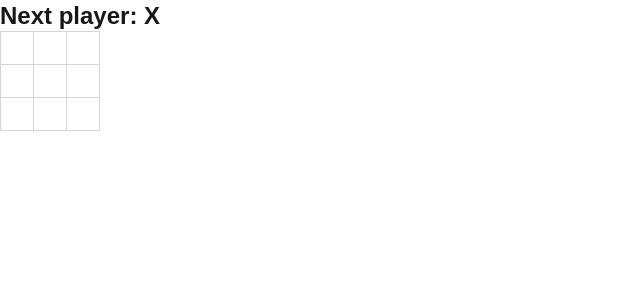
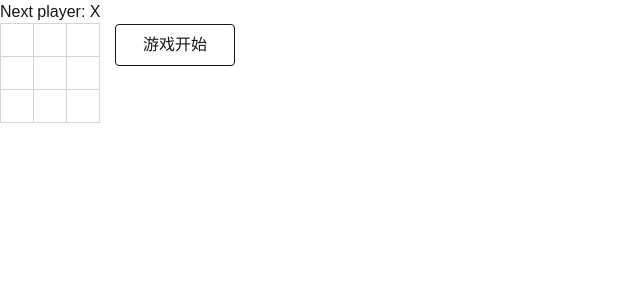
Before and after one commit to hankeyyh/tic-tac-toe, a Next.js app: page / in a window 1280 px wide. Shown: the top 300 px of the page, without its empty margins (0-640 px from the left). Built offline with nearby package versions, Linux system fonts and the light colour scheme.

Commit message:
feat: game complete!

```diff
--- a/app/game.tsx
+++ b/app/game.tsx
@@ -1,12 +1,92 @@
 'use client'
 
-import { useState } from "react";
+import Board from "@/component/board";
+import { useState, useEffect } from "react";
 
 export default function Game() {
-    const [history, setHistory] = useState<number[]>(Array(9).fill(null))
-    const [currentMove, setCurrentMove] = useState<number>(0)
+    const [history, setHistory] = useState<(string | null)[][]>([Array(9).fill(null)]);
+    const [currentMove, setCurrentMove] = useState<number>(0);
+    const currentSquares = history[currentMove];
+
+    const winner = calculateWinner(currentSquares);
+    const banner = winner ? "Winner: " + winner : xIsNext() ? "Next player: X" : "Next player: O";
+
+    function xIsNext() {
+        return currentMove % 2 === 0;
+    }
+
+    function handlePlay(nextSquares: (string | null)[]) {
+        const nextHistory = [...history.slice(0, currentMove + 1), nextSquares];
+        setHistory(nextHistory);
+        setCurrentMove(currentMove + 1);
+    }
+
+    function jumpTo(nextMove: number) {
+        setCurrentMove(nextMove);
+    }
 
     return (
-        <></>
+        <div className="">
+            <div>
+                {banner}
+            </div>
+            <div className="flex flex-row gap-4">
+                <div className="flex flex-col">
+                    <Board
+                        currentSquares={currentSquares}
+                        gameEnded={winner !== null}
+                        xIsNext={xIsNext()}
+                        onPlay={handlePlay}
+                    />
+                </div>
+                <div className="flex flex-col">
+                    {Array.from({length: currentMove + 1}, (_, i) => (
+                        <button key={i} className="p-2 border rounded w-30" onClick={() => jumpTo(i)}>
+                            {i === 0 ? "游戏开始" : `跳转到第 ${i} 步`}
+                        </button>
+                    ))}
+                </div>
+            </div>
+        </div>
     );
 }
+
+function calculateWinner(squares: (string | null)[]) {
+    const lines = [
+        [0, 1, 2],
+        [3, 4, 5],
+        [6, 7, 8],
+    ];
+    const columns = [
+        [0, 3, 6],
+        [1, 4, 7],
+        [2, 5, 8],
+    ];
+    const diagonals = [
+        [0, 4, 8],
+        [2, 4, 6],
+    ];
+
+    // 当横，竖，斜有3个相同的值，则返回该值
+    for (let i = 0; i < lines.length; i++) {
+        const [a, b, c] = lines[i];
+        if (squares[a] && squares[a] === squares[b] && squares[a] === squares[c]) {
+            return squares[a];
+        }
+    }
+
+    for (let i = 0; i < columns.length; i++) {
+        const [a, b, c] = columns[i];
+        if (squares[a] && squares[a] === squares[b] && squares[a] === squares[c]) {
+            return squares[a];
+        }
+    }
+
+    for (let i = 0; i < diagonals.length; i++) {
+        const [a, b, c] = diagonals[i];
+        if (squares[a] && squares[a] === squares[b] && squares[a] === squares[c]) {
+            return squares[a];
+        }
+    }
+    return null;
+}
--- a/app/page.tsx
+++ b/app/page.tsx
@@ -1,4 +1,4 @@
-import Board from "@/component/board";
+import Game from "./game";
 
 export default function Home() {
 
@@ -7,7 +7,7 @@ export default function Home() {
 
   return (
     <div>
-      <Board />
+      <Game />
     </div>
   );
 }
--- a/component/board/index.tsx
+++ b/component/board/index.tsx
@@ -1,87 +1,46 @@
 'use client'
 
-import { useState } from "react";
 import Square from "../square";
 
-export default function Board() {
-    const [squares, setSquares] = useState<string[]>(Array(9).fill(null));
-    const [oddMove, setOddMove] = useState(true);
-
-    const winner = calculateWinner(squares);
-    let banner = null;
-    if (winner) {
-        banner = "Winner: " + winner;
-    } else {
-        banner = "Next player: " + (oddMove ? "X" : "O");
-    }
-
+export default function Board({
+    currentSquares,
+    gameEnded,
+    xIsNext,
+    onPlay
+}: {
+    currentSquares: (string | null)[];
+    gameEnded: boolean;
+    xIsNext: boolean;
+    onPlay: (nextSquares: (string | null)[]) => void;
+}) {
     function handleClick(i: number) {
-        if (squares[i] || calculateWinner(squares)) {
+        if (currentSquares[i] || gameEnded) {
             return;
         }
-        const nextSquares = squares.map((square, index) => index === i ? (oddMove ? "X" : "O") : square)
-        setSquares(nextSquares);
-        setOddMove(!oddMove);
+        const nextSquares = currentSquares.map((square, index) =>
+            index === i ? (xIsNext ? "X" : "O") : square
+        );
+
+        onPlay(nextSquares);
     }
 
     return (
         <>
-            <div className="text-2xl font-bold">{banner}</div>
             <div className="flex flex-row">
-                <Square value={squares[0]} onClick={() => handleClick(0)} />
-                <Square value={squares[1]} onClick={() => handleClick(1)} />
-                <Square value={squares[2]} onClick={() => handleClick(2)} />
+                <Square value={currentSquares[0]} onClick={() => handleClick(0)} />
+                <Square value={currentSquares[1]} onClick={() => handleClick(1)} />
+                <Square value={currentSquares[2]} onClick={() => handleClick(2)} />
             </div>
             <div className="flex flex-row">
-                <Square value={squares[3]} onClick={() => handleClick(3)} />
-                <Square value={squares[4]} onClick={() => handleClick(4)} />
-                <Square value={squares[5]} onClick={() => handleClick(5)} />
+                <Square value={currentSquares[3]} onClick={() => handleClick(3)} />
+                <Square value={currentSquares[4]} onClick={() => handleClick(4)} />
+                <Square value={currentSquares[5]} onClick={() => handleClick(5)} />
             </div>
             <div className="flex flex-row">
-                <Square value={squares[6]} onClick={() => handleClick(6)} />
-                <Square value={squares[7]} onClick={() => handleClick(7)} />
-                <Square value={squares[8]} onClick={() => handleClick(8)} />
+                <Square value={currentSquares[6]} onClick={() => handleClick(6)} />
+                <Square value={currentSquares[7]} onClick={() => handleClick(7)} />
+                <Square value={currentSquares[8]} onClick={() => handleClick(8)} />
             </div>
         </>
     );
 }
-
-function calculateWinner(squares: string[]) {
-    const lines = [
-        [0, 1, 2],
-        [3, 4, 5],
-        [6, 7, 8],
-    ];
-    const columns = [
-        [0, 3, 6],
-        [1, 4, 7],
-        [2, 5, 8],
-    ];
-    const diagonals = [
-        [0, 4, 8],
-        [2, 4, 6],
-    ];
-
-    // 当横，竖，斜有3个相同的值，则返回该值
-    for (let i = 0; i < lines.length; i++) {
-        const [a, b, c] = lines[i];
-        if (squares[a] && squares[a] === squares[b] && squares[a] === squares[c]) {
-            return squares[a];
-        }
-    }
-
-    for (let i = 0; i < columns.length; i++) {
-        const [a, b, c] = columns[i];
-        if (squares[a] && squares[a] === squares[b] && squares[a] === squares[c]) {
-            return squares[a];
-        }
-    }
-
-    for (let i = 0; i < diagonals.length; i++) {
-        const [a, b, c] = diagonals[i];
-        if (squares[a] && squares[a] === squares[b] && squares[a] === squares[c]) {
-            return squares[a];
-        }
-    }
-    return null;
-}
```
